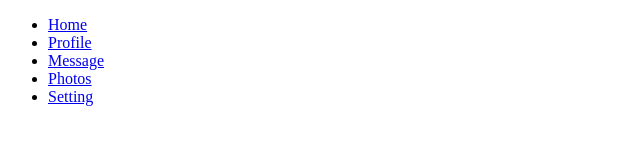
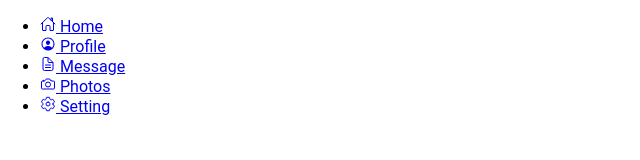
Before and after one commit to LuisFilipeAraujo/Navigation-Menu, a plain HTML site: page index.html in a window 1280 px wide. Shown: the whole page, without its empty margins (0-640 px from the left). Drawn offline with nearby package versions, Linux system fonts and the light colour scheme.

Commit message:
added icons from ionicons

```diff
--- a/css/navigation_style.css
+++ b/css/navigation_style.css
@@ -0,0 +1,6 @@
+body{
+    margin:0;
+    padding:0;
+    box-sizing: border-box;
+    font-family: 'Roboto', sans-serif;
+}
--- a/index.html
+++ b/index.html
@@ -2,7 +2,7 @@
 <html>
     <head>
         <title>Navigation Menu</title>
-        <link rel="stylesheet" type="text/css" href="style.css">
+        <link rel="stylesheet" type="text/css" href="css/navigation_style.css">
     </head>
 
     <body>
@@ -10,35 +10,46 @@
             <ul>
                 <li class="list">
                     <a href="#">
-                      <span class="icon"></span>
+                      <span class="icon">
+                        <ion-icon name="home-outline"></ion-icon></span>
                       <span class="text">Home</span>
                     </a>
                 </li>
                 <li class="list">
                     <a href="#">
-                      <span class="icon"></span>
+                      <span class="icon">
+                        <ion-icon name="person-circle-outline"></ion-icon>
+                      </span>
                       <span class="text">Profile</span>
                     </a>
                 </li>
                 <li class="list">
                     <a href="#">
-                      <span class="icon"></span>
+                      <span class="icon">
+                        <ion-icon name="document-text-outline"></ion-icon>
+                      </span>
                       <span class="text">Message</span>
                     </a>
                 </li>
                 <li class="list">
                     <a href="#">
-                      <span class="icon"></span>
+                      <span class="icon">
+                        <ion-icon name="camera-outline"></ion-icon>
+                      </span>
                       <span class="text">Photos</span>
                     </a>
                 </li>
                 <li class="list">
                     <a href="#">
-                      <span class="icon"></span>
+                      <span class="icon">
+                        <ion-icon name="settings-outline"></ion-icon>
+                      </span>
                       <span class="text">Setting</span>
                     </a>
                 </li>
             </ul>
         </div>
+        <script type="module" src="https://unpkg.com/ionicons@5.5.2/dist/ionicons/ionicons.esm.js"></script>
+        <script nomodule src="https://unpkg.com/ionicons@5.5.2/dist/ionicons/ionicons.js"></script>
     </body>
 </html>
```
